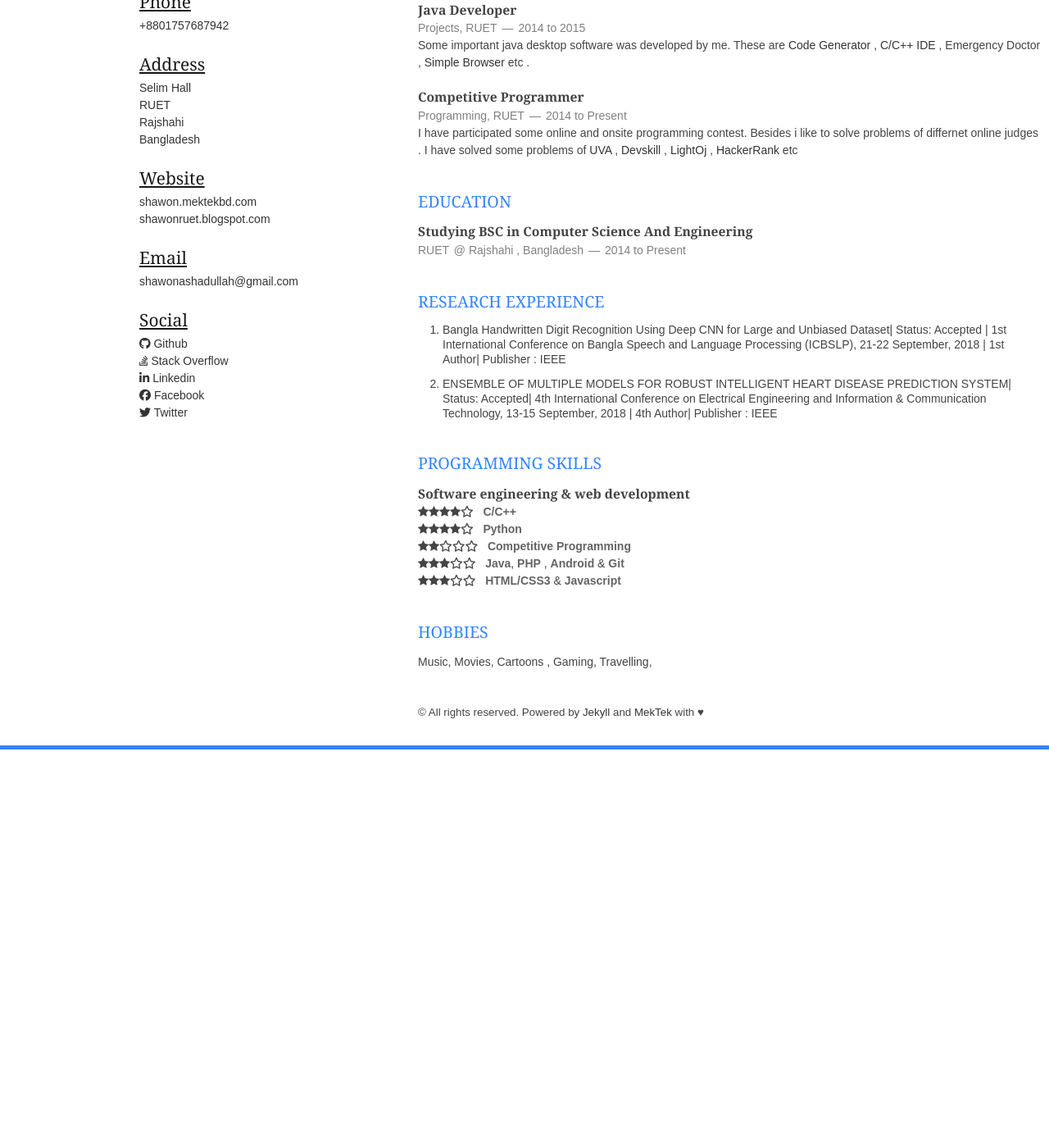
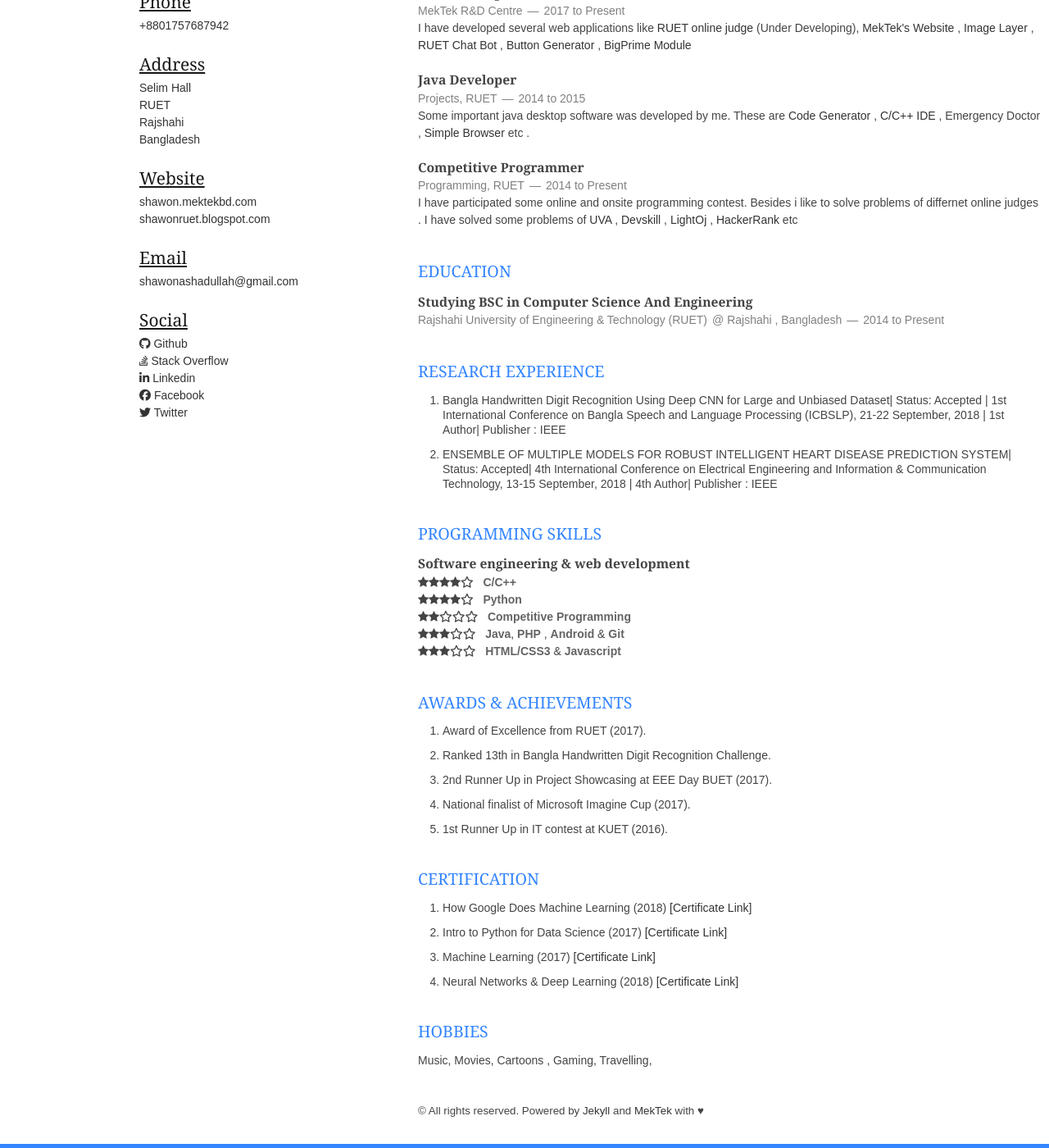
Before and after one commit to shawon100/shawon100.github.io, a Jekyll site: the page built from resume.html, in a window 1280 px wide and 1400 px high, scrolled down 337 px. Shown: the whole window at 82% size. Built offline with Jekyll 4.4.1, drawn with Linux system fonts in a browser that asks for light colours; nearby versions of some CDN libraries; library files that are not in the unit come from our copies; before the commit the page ends 1251 px from its top, so only the background shows below that; some of the changed text lies outside the part shown.

Commit message:
Update resume.html

```diff
--- a/resume.html
+++ b/resume.html
@@ -108,6 +108,13 @@
     <h1>Employment</h1>
     <article>
         <header>
+            <h1>Competition Contributor</h1>
+            <span><address>Kaggle</address><time>June, 2018 to Present</time></span>
+        </header>
+        <p>I have participated in several competitions in kaggle. Check out my kaggle profile for more information. <a href="https://www.kaggle.com/shawon10">My Kaggle profile</a> </p>
+   </article>
+    <article>
+        <header>
             <h1>Founder Member</h1>
             <span><address>MekTek R&D Centre</address><time>January, 2017 to Present</time></span>
         </header>
@@ -144,7 +151,7 @@
     <article>
         <header>
             <h1>Studying BSC in Computer Science And Engineering</h1>
-            <span>RUET</span>
+            <span>Rajshahi University of Engineering & Technology (RUET)</span>
             <span><address>Rajshahi , Bangladesh</address><time>2014 to Present</time></span>
         </header>
         <p>
@@ -197,6 +204,44 @@
             &nbsp;&nbsp;<em>HTML/CSS3</em> &amp; <em>Javascript</em>
         </p>
     </article>
+</section>
+
+<section class="thirteen columns">
+    <h1>Awards & Achievements</h1>
+    <article>
+        <header>
+            <ol>
+                <li>Award of Excellence from RUET (2017).</li>
+                <li>Ranked 13th in Bangla Handwritten Digit Recognition Challenge.</li>
+                <li>2nd Runner Up in Project Showcasing at EEE Day BUET (2017).</li>
+                <li>National finalist of Microsoft Imagine Cup (2017).</li>
+                <li>1st Runner Up in IT contest at KUET (2016).</li>
+            </ol>
+
+
+        </header>
+
+    </article>
+
+</section>
+
+<section class="thirteen columns">
+    <h1>Certification</h1>
+    <article>
+        <header>
+            <ol>
+                <li>How Google Does Machine Learning (2018) <a href="https://www.coursera.org/account/accomplishments/certificate/6TY3GW26QRYQ">[Certificate Link]</a></li>
+                <li>Intro to Python for Data Science (2017) <a href="https://www.datacamp.com/statement-of-accomplishment/course/061bd067c2ff41e6d865df1a880eb336771f5afe">[Certificate Link]</a></li>
+                <li>Machine Learning (2017) <a href="https://www.coursera.org/account/accomplishments/certificate/KVX347VHBCYD">[Certificate Link]</a></li>
+                <li>Neural Networks & Deep Learning (2018) <a href="https://www.coursera.org/account/accomplishments/certificate/RCLJCQ7MVW6V">[Certificate Link]</a></li>
+
+            </ol>
+
+
+        </header>
+
+    </article>
+
 </section>
 
 <!--<section class="thirteen columns">
```
